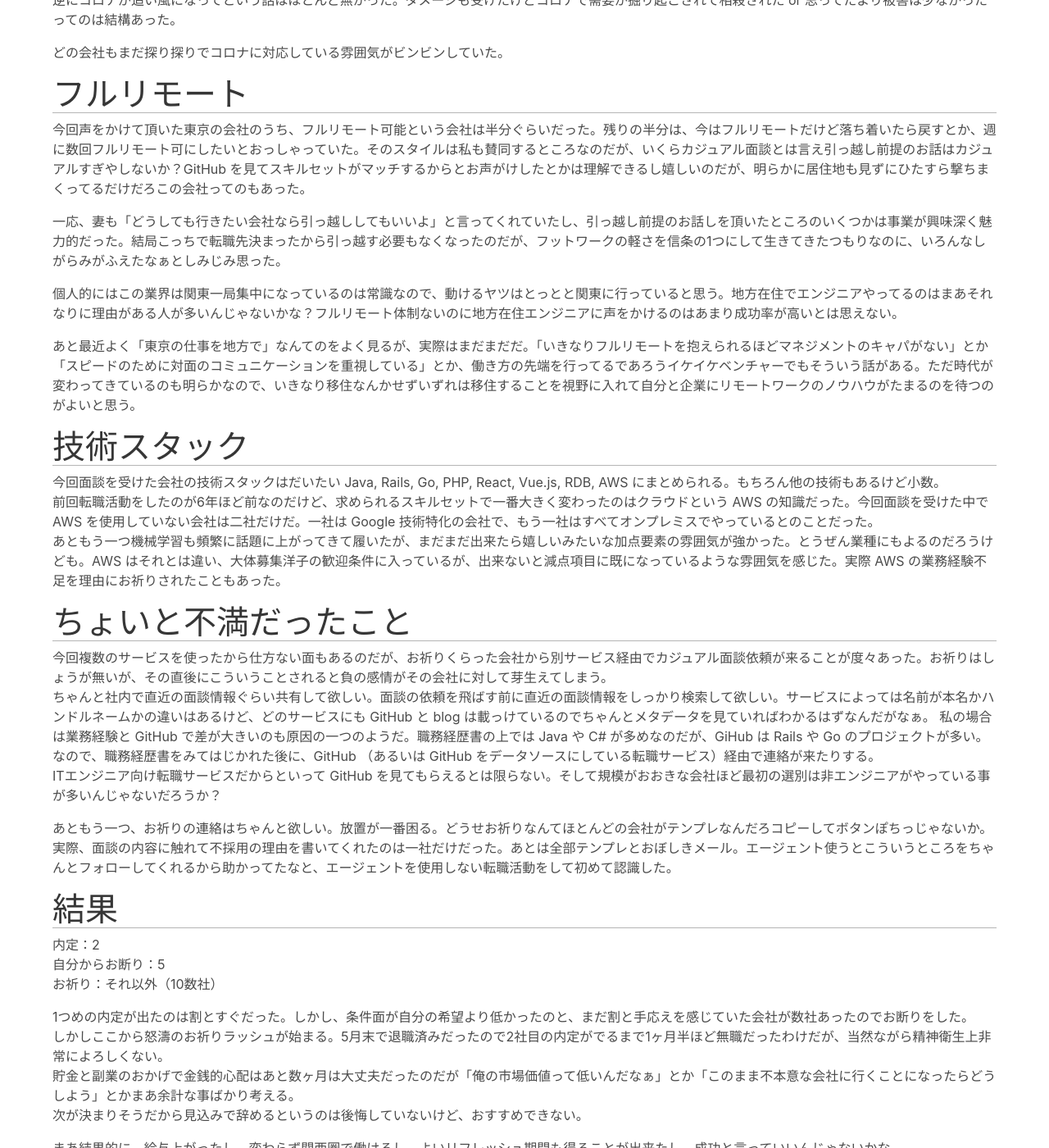
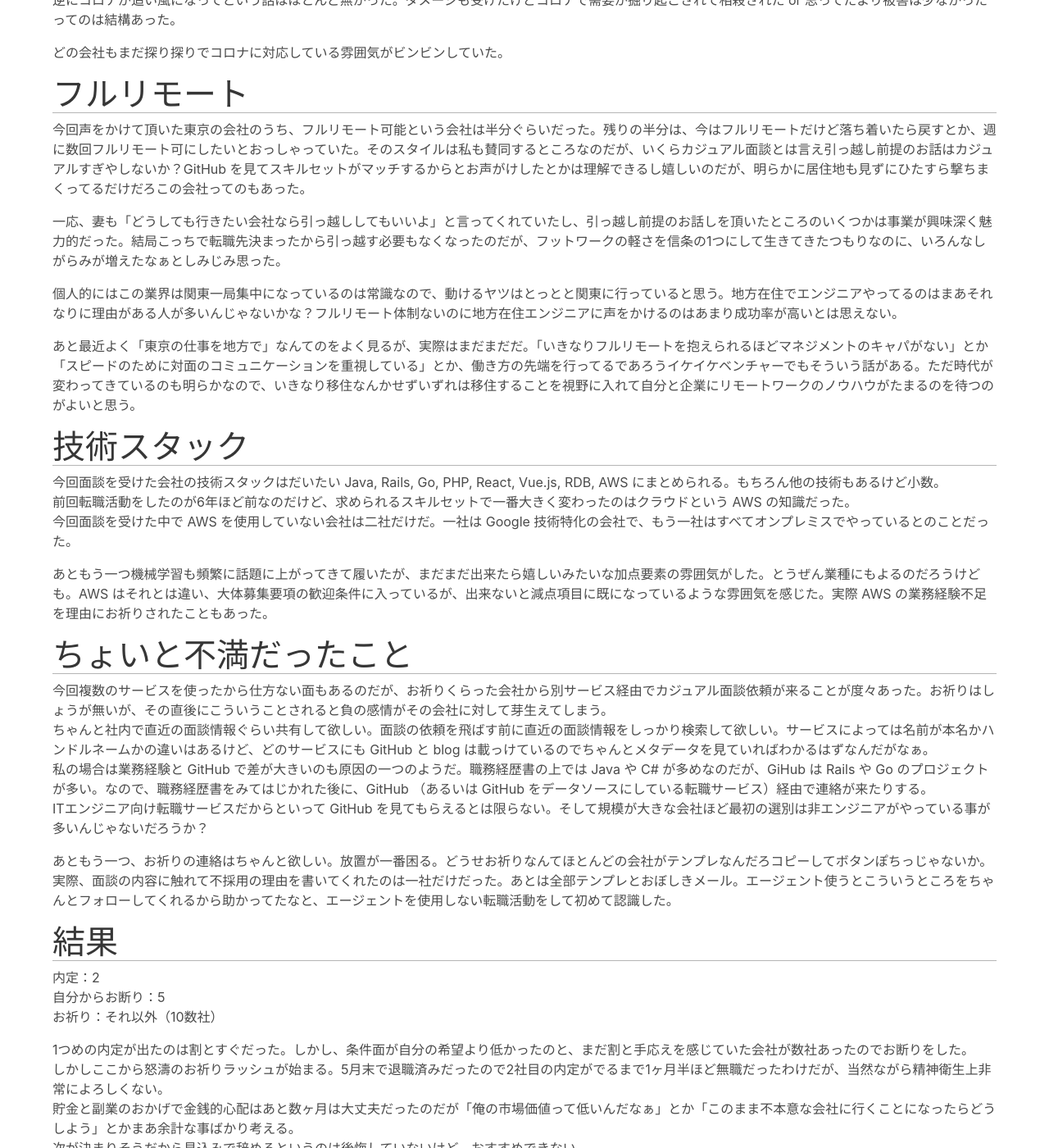
Before and after one commit to pinzolo/pinzolo.github.io, a Jekyll site: the page built from _posts/2020-07-20-job-change-activity-in-covid-19.md, in a window 1280 px wide and 1400 px high, scrolled down 1999 px. Shown: the whole window at 82% size. Built offline with Jekyll 4.4.1, drawn with Linux system fonts in a browser that asks for light colours; nearby versions of some CDN libraries.

Commit message:
Update 2020-07-20

```diff
--- a/_posts/2020-07-20-job-change-activity-in-covid-19.md
+++ b/_posts/2020-07-20-job-change-activity-in-covid-19.md
@@ -79,7 +79,7 @@ tags:
 
 今回声をかけて頂いた東京の会社のうち、フルリモート可能という会社は半分ぐらいだった。残りの半分は、今はフルリモートだけど落ち着いたら戻すとか、週に数回フルリモート可にしたいとおっしゃっていた。そのスタイルは私も賛同するところなのだが、いくらカジュアル面談とは言え引っ越し前提のお話はカジュアルすぎやしないか？GitHub を見てスキルセットがマッチするからとお声がけしたとかは理解できるし嬉しいのだが、明らかに居住地も見ずにひたすら撃ちまくってるだけだろこの会社ってのもあった。
 
-一応、妻も「どうしても行きたい会社なら引っ越ししてもいいよ」と言ってくれていたし、引っ越し前提のお話しを頂いたところのいくつかは事業が興味深く魅力的だった。結局こっちで転職先決まったから引っ越す必要もなくなったのだが、フットワークの軽さを信条の1つにして生きてきたつもりなのに、いろんなしがらみがふえたなぁとしみじみ思った。
+一応、妻も「どうしても行きたい会社なら引っ越ししてもいいよ」と言ってくれていたし、引っ越し前提のお話しを頂いたところのいくつかは事業が興味深く魅力的だった。結局こっちで転職先決まったから引っ越す必要もなくなったのだが、フットワークの軽さを信条の1つにして生きてきたつもりなのに、いろんなしがらみが増えたなぁとしみじみ思った。
 
 個人的にはこの業界は関東一局集中になっているのは常識なので、動けるヤツはとっとと関東に行っていると思う。地方在住でエンジニアやってるのはまあそれなりに理由がある人が多いんじゃないかな？フルリモート体制ないのに地方在住エンジニアに声をかけるのはあまり成功率が高いとは思えない。
 
@@ -88,15 +88,17 @@ tags:
 ## 技術スタック
 
 今回面談を受けた会社の技術スタックはだいたい Java, Rails, Go, PHP, React, Vue.js, RDB, AWS にまとめられる。もちろん他の技術もあるけど小数。
-前回転職活動をしたのが6年ほど前なのだけど、求められるスキルセットで一番大きく変わったのはクラウドという AWS の知識だった。今回面談を受けた中で AWS を使用していない会社は二社だけだ。一社は Google 技術特化の会社で、もう一社はすべてオンプレミスでやっているとのことだった。
-あともう一つ機械学習も頻繁に話題に上がってきて履いたが、まだまだ出来たら嬉しいみたいな加点要素の雰囲気が強かった。とうぜん業種にもよるのだろうけども。AWS はそれとは違い、大体募集洋子の歓迎条件に入っているが、出来ないと減点項目に既になっているような雰囲気を感じた。実際 AWS の業務経験不足を理由にお祈りされたこともあった。
+前回転職活動をしたのが6年ほど前なのだけど、求められるスキルセットで一番大きく変わったのはクラウドという AWS の知識だった。
+今回面談を受けた中で AWS を使用していない会社は二社だけだ。一社は Google 技術特化の会社で、もう一社はすべてオンプレミスでやっているとのことだった。
+
+あともう一つ機械学習も頻繁に話題に上がってきて履いたが、まだまだ出来たら嬉しいみたいな加点要素の雰囲気がした。とうぜん業種にもよるのだろうけども。AWS はそれとは違い、大体募集要項の歓迎条件に入っているが、出来ないと減点項目に既になっているような雰囲気を感じた。実際 AWS の業務経験不足を理由にお祈りされたこともあった。
 
 ## ちょいと不満だったこと
 
 今回複数のサービスを使ったから仕方ない面もあるのだが、お祈りくらった会社から別サービス経由でカジュアル面談依頼が来ることが度々あった。お祈りはしょうが無いが、その直後にこういうことされると負の感情がその会社に対して芽生えてしまう。
 ちゃんと社内で直近の面談情報ぐらい共有して欲しい。面談の依頼を飛ばす前に直近の面談情報をしっかり検索して欲しい。サービスによっては名前が本名かハンドルネームかの違いはあるけど、どのサービスにも GitHub と blog は載っけているのでちゃんとメタデータを見ていればわかるはずなんだがなぁ。
 私の場合は業務経験と GitHub で差が大きいのも原因の一つのようだ。職務経歴書の上では Java や C# が多めなのだが、GiHub は Rails や Go のプロジェクトが多い。なので、職務経歴書をみてはじかれた後に、GitHub （あるいは GitHub をデータソースにしている転職サービス）経由で連絡が来たりする。
-ITエンジニア向け転職サービスだからといって GitHub を見てもらえるとは限らない。そして規模がおおきな会社ほど最初の選別は非エンジニアがやっている事が多いんじゃないだろうか？
+ITエンジニア向け転職サービスだからといって GitHub を見てもらえるとは限らない。そして規模が大きな会社ほど最初の選別は非エンジニアがやっている事が多いんじゃないだろうか？
 
 あともう一つ、お祈りの連絡はちゃんと欲しい。放置が一番困る。どうせお祈りなんてほとんどの会社がテンプレなんだろコピーしてボタンぽちっじゃないか。実際、面談の内容に触れて不採用の理由を書いてくれたのは一社だけだった。あとは全部テンプレとおぼしきメール。エージェント使うとこういうところをちゃんとフォローしてくれるから助かってたなと、エージェントを使用しない転職活動をして初めて認識した。
 
```
